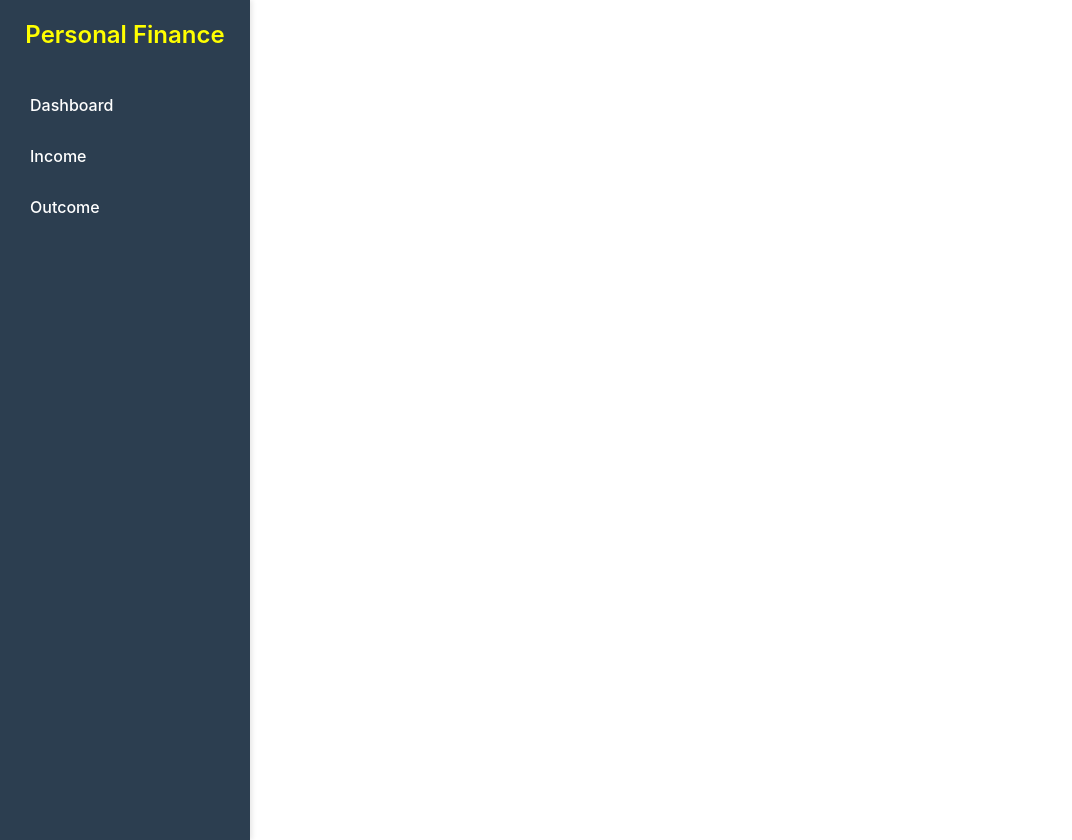
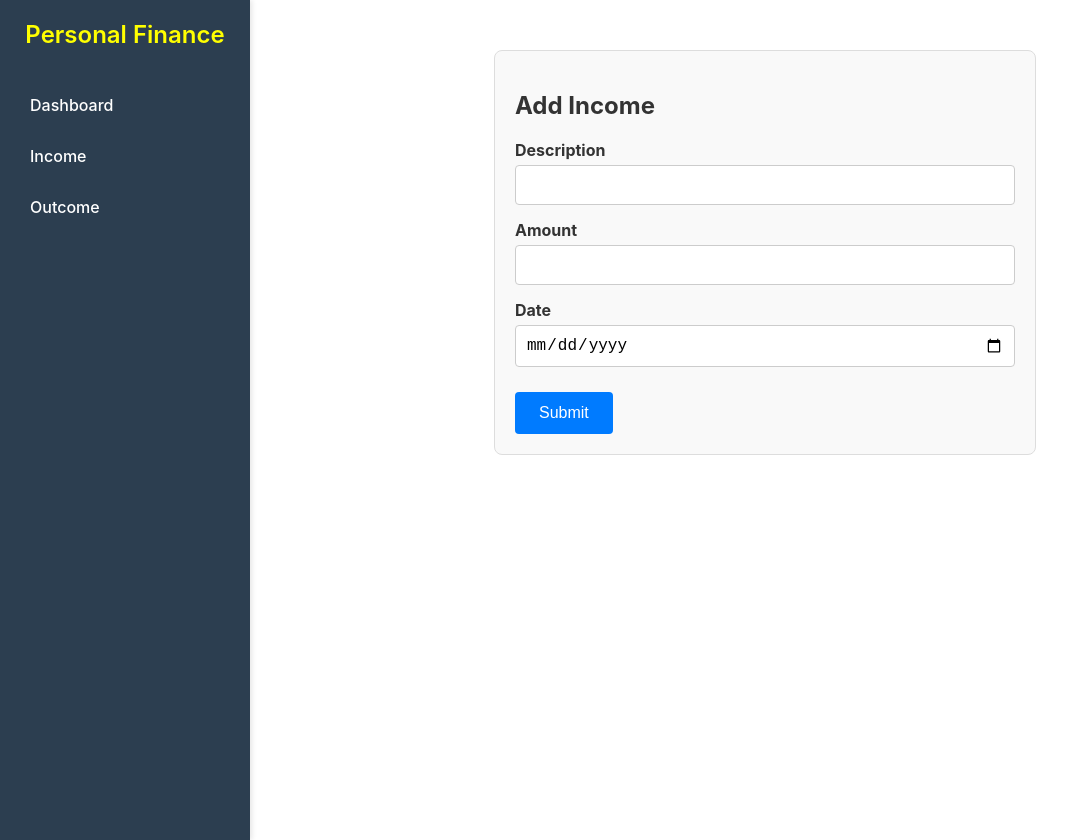
Before and after one commit to jesuspinar/personal-finance, an Angular app: page /add-income in a window 1280 px wide. Before the commit this address led to /. Shown: the whole page, without its empty margins (0-1072 px from the left). Built offline with nearby package versions, Linux system fonts and the light colour scheme.

Commit message:
Add form income

```diff
--- a/src/app/app.routes.ts
+++ b/src/app/app.routes.ts
@@ -2,10 +2,12 @@ import { Routes } from '@angular/router';
 import { DashboardComponent } from './dashboard/dashboard.component';
 import { IncomeComponent } from './income/income.component';
 import { OutcomeComponent } from './outcome/outcome.component';
+import { IncomeFormComponent } from './income-form/income-form.component';
 
 export const routes: Routes = [
   { path: 'dashboard', component: DashboardComponent },
   { path: 'income', component: IncomeComponent },
+  { path: 'add-income', component: IncomeFormComponent },
   { path: 'outcome', component: OutcomeComponent },
   { path: '', redirectTo: '/dashboard', pathMatch: 'full' }
 ];
--- /dev/null
+++ b/src/app/income-form/income-form.component.css
@@ -0,0 +1,43 @@
+.form-container {
+  max-width: 500px;
+  margin: 0 auto;
+  padding: 20px;
+  border: 1px solid #ddd;
+  border-radius: 8px;
+  background-color: #f9f9f9;
+}
+
+.form-group {
+  margin-bottom: 15px;
+}
+
+.form-group label {
+  display: block;
+  margin-bottom: 5px;
+  font-weight: bold;
+  color: #333;
+}
+
+.form-group input {
+  width: 100%;
+  padding: 10px;
+  border: 1px solid #ccc;
+  border-radius: 4px;
+  font-size: 16px;
+  box-sizing: border-box;
+}
+
+form button {
+  background-color: #007bff;
+  color: white;
+  padding: 12px 24px;
+  border: none;
+  border-radius: 4px;
+  cursor: pointer;
+  font-size: 16px;
+  margin-top: 10px;
+}
+
+form button:hover {
+  background-color: #0056b3;
+}
--- /dev/null
+++ b/src/app/income-form/income-form.component.html
@@ -0,0 +1,18 @@
+<div class="form-container">
+  <h2>{{ this.mode() === 'edit' ? 'Edit Income' : 'Add Income' }}</h2>
+  <form (ngSubmit)="onSubmit()">
+    <div class="form-group">
+      <label for="description">Description</label>
+      <input type="text" id="description"   name="description" required>
+    </div>
+    <div class="form-group">
+      <label for="amount">Amount</label>
+      <input type="number" id="amount"   name="amount" required>
+    </div>
+    <div class="form-group">
+      <label for="date">Date</label>
+      <input type="date" id="date"   name="date" required>
+    </div>
+    <button type="submit">Submit</button>
+  </form>
+</div>
--- /dev/null
+++ b/src/app/income-form/income-form.component.ts
@@ -0,0 +1,33 @@
+import { Component, inject, OnInit, signal } from '@angular/core';
+import { Router } from '@angular/router';
+
+@Component({
+  selector: 'app-income-form',
+  templateUrl: './income-form.component.html',
+  styleUrls: ['./income-form.component.css']
+})
+export class IncomeFormComponent  implements OnInit {
+
+  private readonly router = inject(Router);
+  mode = signal<'add' | 'edit'>('add');
+
+  income = {
+    description: '',
+    amount: 0,
+    date: ''
+  };
+
+  ngOnInit(): void {
+    if (this.router.url.includes('add-income')) {
+      this.mode.set('add');
+    } else {
+      this.mode.set('edit');
+    }
+  }
+
+
+  onSubmit(): void {
+
+    console.log('Form submitted:', this.income);
+  }
+}
--- a/src/app/income/income.component.html
+++ b/src/app/income/income.component.html
@@ -1,6 +1,6 @@
 <h1>Income</h1>
 <div class="actions">
-  <button class="btn">Add New Income</button>
+  <button class="btn" routerLink="/add-income" >Add New Income</button>
 </div>
 <div class="income-list">
   <table>
--- a/src/app/income/income.component.ts
+++ b/src/app/income/income.component.ts
@@ -1,9 +1,11 @@
 import { Component } from '@angular/core';
+import { RouterLink } from '@angular/router';
 
 @Component({
   selector: 'app-income',
   templateUrl: './income.component.html',
-  styleUrls: ['./income.component.css']
+  styleUrls: ['./income.component.css'],
+  imports: [RouterLink]
 })
 export class IncomeComponent {
   incomeItems = [
```
